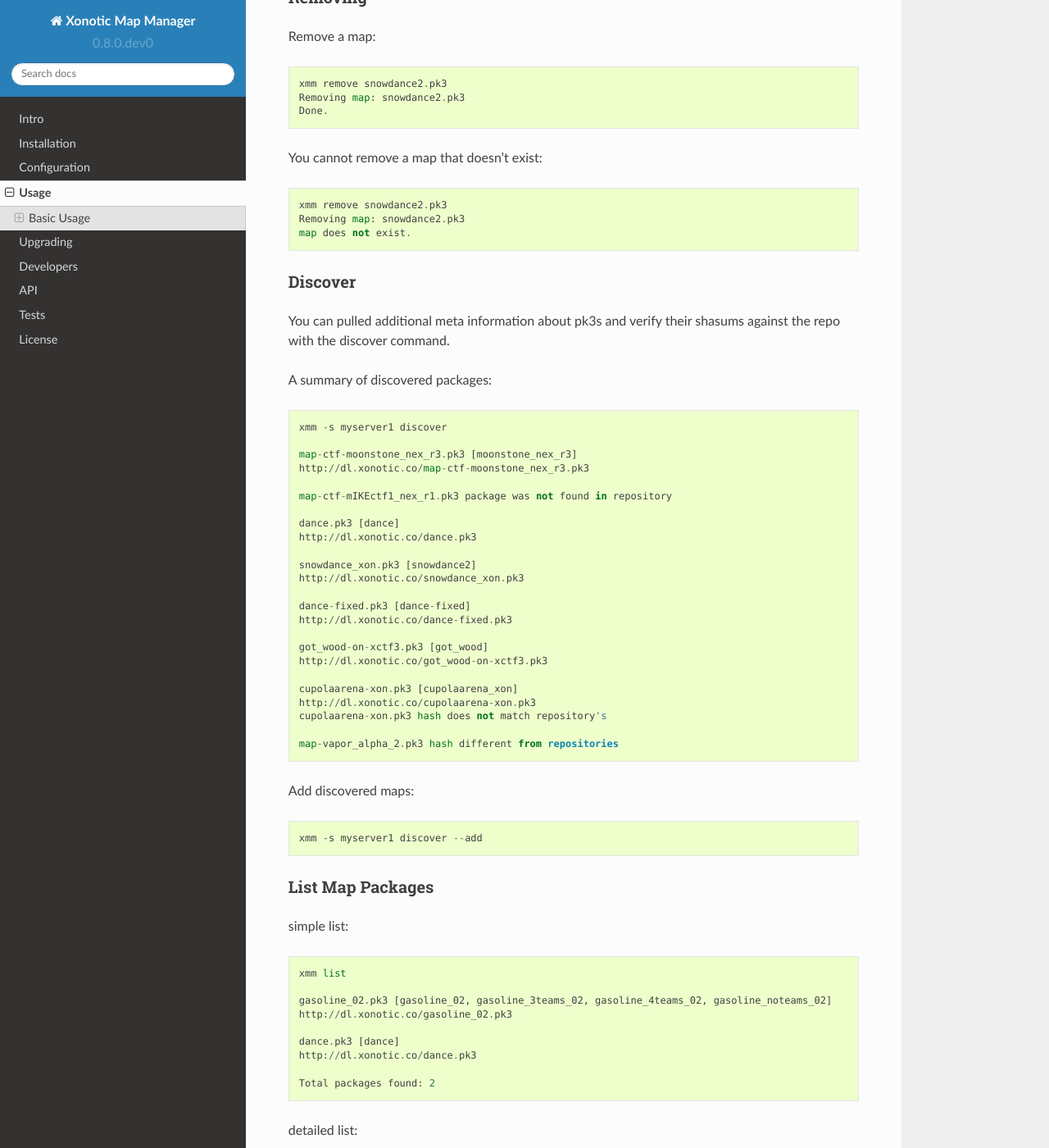
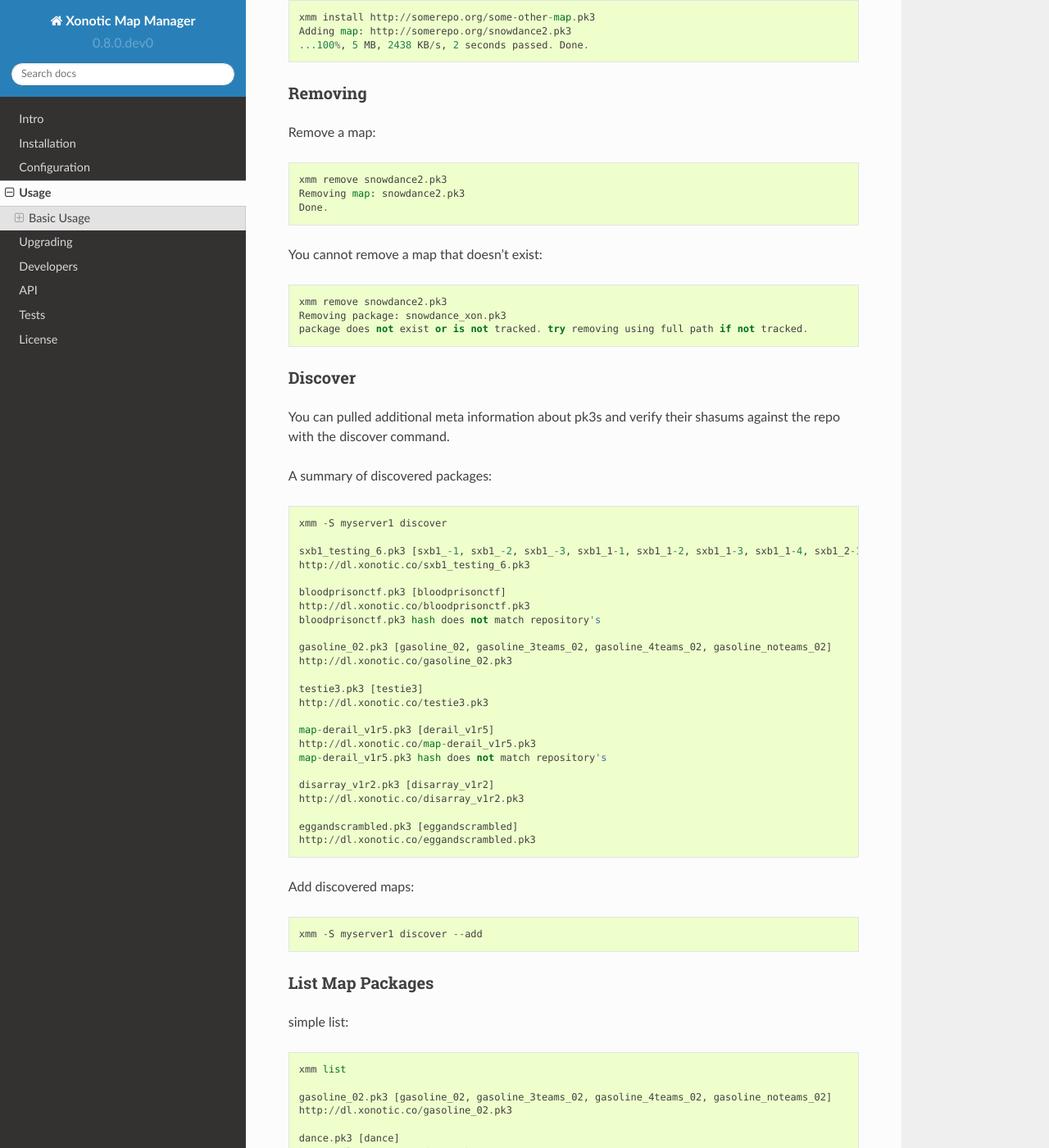
Before and after one commit to z/xonotic-map-manager, a Sphinx documentation site: the page built from docs/usage.rst, in a window 1280 px wide and 1400 px high, scrolled down 2711 px. Shown: the whole window at 82% size. Built offline with Sphinx 7.4.7 and the Read the Docs theme 2.0.0, drawn with Linux system fonts in a browser that asks for light colours; some of the changed text lies outside the part shown.

Commit message:
-s to -S to fit convention

```diff
--- a/docs/usage.rst
+++ b/docs/usage.rst
@@ -8,7 +8,7 @@ Basic Usage
 
 CLI help docs for ``xmm``::
 
-    usage: xmm [-h] [--version] [-s [SERVER]] [-T [TARGET]] [-R [REPOSITORY]]
+    usage: xmm [-h] [--version] [-S [SERVER]] [-T [TARGET]] [-R [REPOSITORY]]
                {search,install,remove,discover,list,show,export,update,hello} ...
 
     Xonotic Map Manager is a tool to help manage Xonotic maps
@@ -28,7 +28,7 @@ CLI help docs for ``xmm``::
     optional arguments:
       -h, --help            show this help message and exit
       --version             show program's version number and exit
-      -s [SERVER], --server [SERVER]
+      -S [SERVER], --server [SERVER]
                             target server as defined in servers.json
       -T [TARGET], --target [TARGET]
                             target directory
@@ -42,29 +42,38 @@ Searching
 by bsp name::
 
     xmm search snowdance
-    Searching for: snowdance
-    snowdance2
+    Searching for packages with the following criteria:
+    bsp: snowdance
+    ---
+
+    snowdance2.pk3 [snowdance2]
     http://dl.xonotic.co/snowdance2.pk3
-    snowdance2
+
+    snowdance_xon.pk3 [snowdance2]
     http://dl.xonotic.co/snowdance_xon.pk3
+    ---
+    Total packages found: 2
 
 
 with pk3 name and detailed results::
 
-    xmm search -p bloodrage_v2.pk3 --long
+    xmm search --pk3 bloodrage_v2.pk3 --long
+    Using repo 'default'
     Searching for packages with the following criteria:
     pk3: bloodrage_v2.pk3
+    ---
 
              pk3: bloodrage_v2.pk3
              bsp: bloodrage_v2
-           title: Bloodrage
-     description: Small, brutal and violent 1on1 map
-          author: Cortez and FruitieX
+           title:  Bloodrage
+     description:  Small, brutal and violent 1on1 map
+          author:  Cortez and FruitieX
           shasum: 488b05976e73456bf6f9833e353f72d3a8d0cbce
+          shasum: bloodrage_v2.pk3
             date: 2009-10-17
             size: 1MB
               dl: http://dl.xonotic.co/bloodrage_v2.pk3
-
+    ---
     Total packages found: 1
 
 
@@ -102,22 +108,21 @@ Installing from the repository
 Installing a new pk3::
 
     xmm install snowdance_xon.pk3
-    Installing map from repository: snowdance_xon.pk3
+    Installing map: snowdance_xon.pk3
     ...100%, 5 MB, 2438 KB/s, 2 seconds passed. Done.
 
-
-You cannot overwrite an existing pk3::
+You will be prompted to overwrite an existing pk3::
 
     xmm install snowdance_xon.pk3
-    Installing map from repository: snowdance_xon.pk3
-    package already exists, please remove first.
-
+    Installing map: snowdance_xon.pk3
+    snowdance_xon.pk3 already exists.
+    continue? [y/N] N
+    Canceled.
 
 You cannot install a pk3 that doesn't existent in the repo::
 
-    xmm install fake.pk3
-    Installing map from repository: fake.pk3
-    package does not exist in the repository.
+    Installing map: fake.pk3
+    package does not exist in the repository. cannot install.
 
 Example below is also showing the use of curl instead of python's urllib if you prefer::
 
@@ -128,10 +133,9 @@ Example below is also showing the use of curl instead of python's urllib if you
     100 5530k  100 5530k    0     0   205k      0  0:00:26  0:00:26 --:--:--  179k
     Done.
 
-
 You can install from any URL (buy lack detailed meta information about maps)::
 
-    xmm install http://somerepo.org/snowdance2.pk3
+    xmm install http://somerepo.org/some-other-map.pk3
     Adding map: http://somerepo.org/snowdance2.pk3
     ...100%, 5 MB, 2438 KB/s, 2 seconds passed. Done.
 
@@ -148,9 +152,8 @@ Remove a map::
 You cannot remove a map that doesn't exist::
 
     xmm remove snowdance2.pk3
-    Removing map: snowdance2.pk3
-    map does not exist.
-
+    Removing package: snowdance_xon.pk3
+    package does not exist or is not tracked. try removing using full path if not tracked.
 
 Discover
 ~~~~~~~~
@@ -159,34 +162,34 @@ You can pulled additional meta information about pk3s and verify their shasums a
 
 A summary of discovered packages::
 
-    xmm -s myserver1 discover
+    xmm -S myserver1 discover
 
-    map-ctf-moonstone_nex_r3.pk3 [moonstone_nex_r3]
-    http://dl.xonotic.co/map-ctf-moonstone_nex_r3.pk3
+    sxb1_testing_6.pk3 [sxb1_-1, sxb1_-2, sxb1_-3, sxb1_1-1, sxb1_1-2, sxb1_1-3, sxb1_1-4, sxb1_2-1, sxb1_2-2, sxb1_2-3, sxb1_2-4, sxb1_3-1, sxb1_3-2, sxb1_3-3, sxb1_3-4, sxb1_4-1, sxb1_4-2, sxb1_4-3, sxb1_4-4, sxb1_5-1, sxb1_5-2, sxb1_5-3, sxb1_5-4, sxb1_6-1, sxb1_6-2, sxb1_6-3, sxb1_6-4, sxb1_7-1, sxb1_7-2, sxb1_7-3, sxb1_7-4, sxb1_8-1, sxb1_8-2, sxb1_8-3, sxb1_8-4]
+    http://dl.xonotic.co/sxb1_testing_6.pk3
 
-    map-ctf-mIKEctf1_nex_r1.pk3 package was not found in repository
+    bloodprisonctf.pk3 [bloodprisonctf]
+    http://dl.xonotic.co/bloodprisonctf.pk3
+    bloodprisonctf.pk3 hash does not match repository's
 
-    dance.pk3 [dance]
-    http://dl.xonotic.co/dance.pk3
+    gasoline_02.pk3 [gasoline_02, gasoline_3teams_02, gasoline_4teams_02, gasoline_noteams_02]
+    http://dl.xonotic.co/gasoline_02.pk3
 
-    snowdance_xon.pk3 [snowdance2]
-    http://dl.xonotic.co/snowdance_xon.pk3
+    testie3.pk3 [testie3]
+    http://dl.xonotic.co/testie3.pk3
 
-    dance-fixed.pk3 [dance-fixed]
-    http://dl.xonotic.co/dance-fixed.pk3
+    map-derail_v1r5.pk3 [derail_v1r5]
+    http://dl.xonotic.co/map-derail_v1r5.pk3
+    map-derail_v1r5.pk3 hash does not match repository's
 
-    got_wood-on-xctf3.pk3 [got_wood]
-    http://dl.xonotic.co/got_wood-on-xctf3.pk3
+    disarray_v1r2.pk3 [disarray_v1r2]
+    http://dl.xonotic.co/disarray_v1r2.pk3
 
-    cupolaarena-xon.pk3 [cupolaarena_xon]
-    http://dl.xonotic.co/cupolaarena-xon.pk3
-    cupolaarena-xon.pk3 hash does not match repository's
-
-    map-vapor_alpha_2.pk3 hash different from repositories
+    eggandscrambled.pk3 [eggandscrambled]
+    http://dl.xonotic.co/eggandscrambled.pk3
 
 Add discovered maps::
 
-    xmm -s myserver1 discover --add
+    xmm -S myserver1 discover --add
 
 List Map Packages
 ~~~~~~~~~~~~~~~~~
@@ -301,7 +304,6 @@ Or a list of pk3s and their respective shasums::
     abc9e153c37784563e4e3c2669cc88af05649399 ons-reborn_vehicles.pk3
 
 
-
 Update
 ~~~~~~
 
@@ -310,7 +312,6 @@ Get the latest list of maps from the repository::
     xmm update
     Updating sources json.
     ...100%, 7 MB, 2559 KB/s, 3 seconds passed. Done.
-
 
 --------------
 
@@ -337,12 +338,12 @@ xmm can facilitate the management of multiple servers with a ``~/.xmm/servers.js
 
 An example is available in ``./config/example.servers.json``
 
-To use these servers, use the ``-s`` flag to target the server::
+To use these servers, use the ``-S`` flag to target the server::
 
 
-    xmm -s myserver1 install dance.pk3
-    xmm -s myserver1 list
-    xmm -s myserver1 remove dance.pk3
+    xmm -S myserver1 install dance.pk3
+    xmm -S myserver1 list
+    xmm -S myserver1 remove dance.pk3
 
 
 Multi-repository support
```
Also changed, not shown: other parts of docs/usage.rst (+4 -7 lines), README.md (+2 -2 lines), 1 other file.
